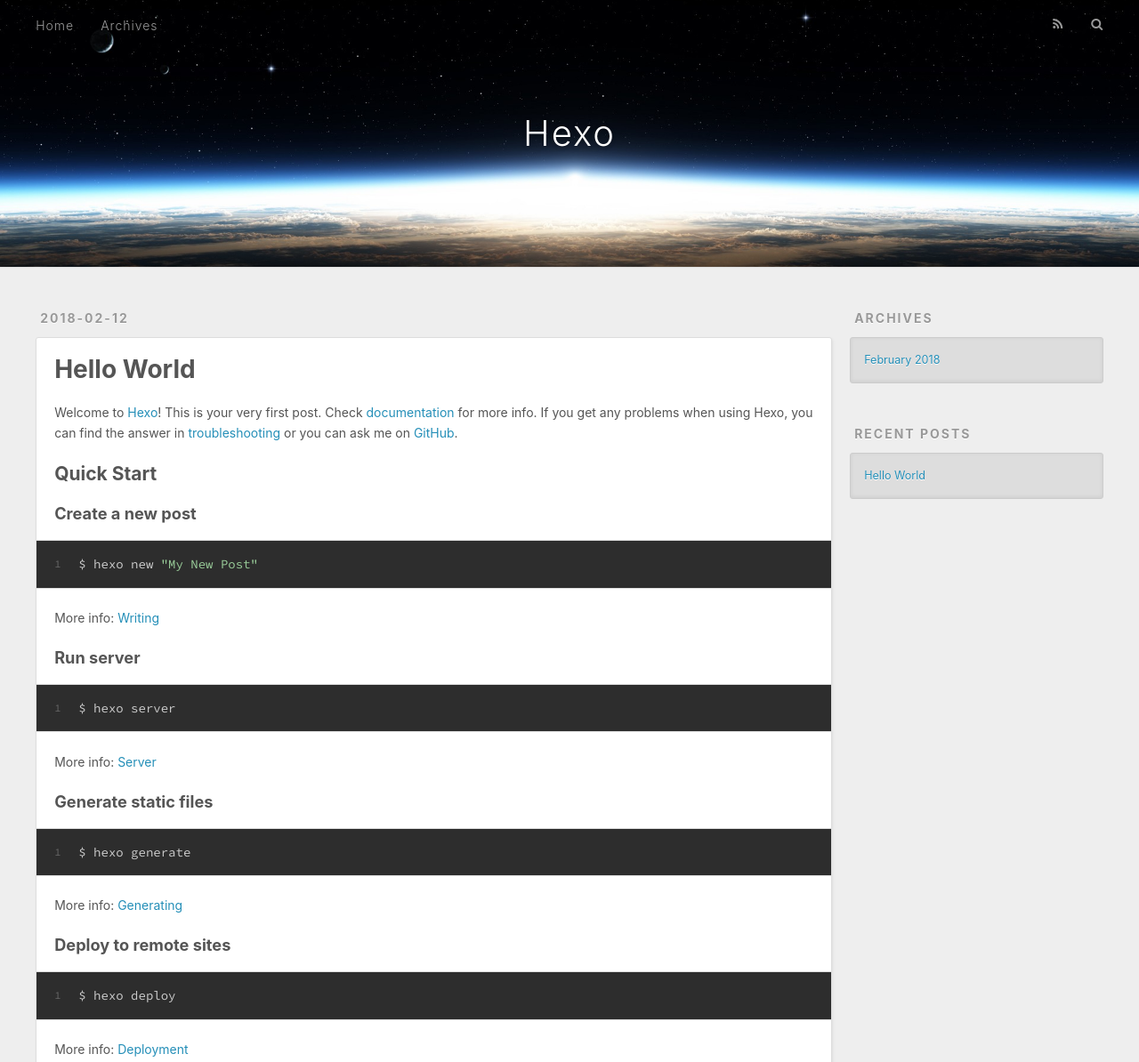
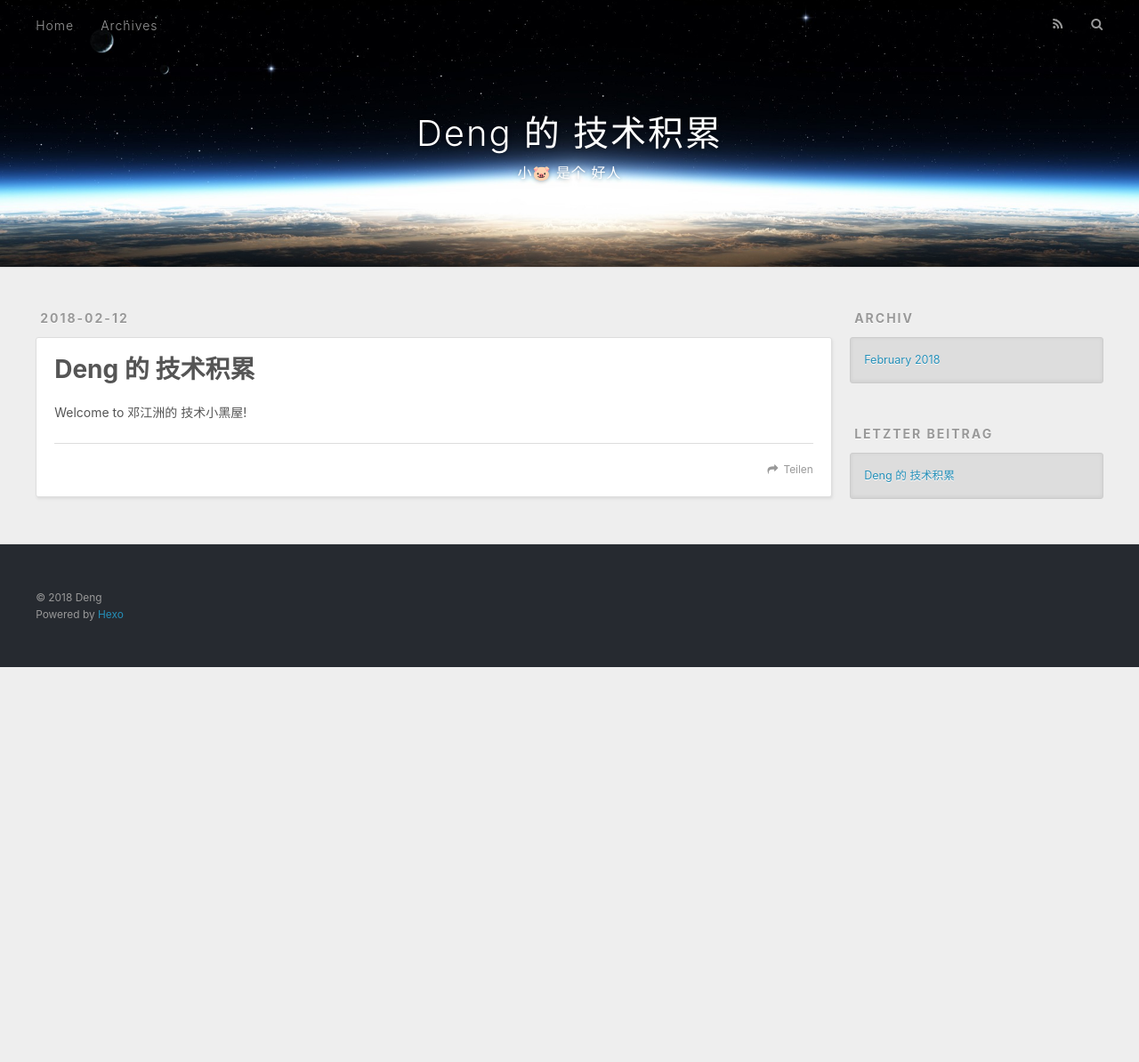
Before and after one commit to dengV/dengV.github.io, a plain HTML site: page 2018/02/12/hello-world/index.html in a window 1280 px wide. Shown: the top 1194 px of the page at 89% size. After the commit the page ends 800 px from the top, so only its background shows below. Drawn offline with nearby package versions, Linux system fonts and the light colour scheme.

Commit message:
Site updated: 2018-02-12 11:24:23

```diff
--- a/2018/02/12/hello-world/index.html
+++ b/2018/02/12/hello-world/index.html
@@ -5,20 +5,20 @@
 
 
 
-  <title>Hello World | Hexo</title>
+  <title>Deng 的 技术积累 | Deng 的 技术积累</title>
   <meta name="viewport" content="width=device-width, initial-scale=1, maximum-scale=1">
-  <meta name="description" content="Welcome to Hexo! This is your very first post. Check documentation for more info. If you get any problems when using Hexo, you can find the answer in troubleshooting or you can ask me on GitHub. Quick">
+  <meta name="description" content="Welcome to 邓江洲的 技术小黑屋!">
 <meta property="og:type" content="article">
-<meta property="og:title" content="Hello World">
+<meta property="og:title" content="Deng 的 技术积累">
 <meta property="og:url" content="http://yoursite.com/2018/02/12/hello-world/index.html">
-<meta property="og:site_name" content="Hexo">
-<meta property="og:description" content="Welcome to Hexo! This is your very first post. Check documentation for more info. If you get any problems when using Hexo, you can find the answer in troubleshooting or you can ask me on GitHub. Quick">
-<meta property="og:updated_time" content="2018-02-12T01:48:39.472Z">
+<meta property="og:site_name" content="Deng 的 技术积累">
+<meta property="og:description" content="Welcome to 邓江洲的 技术小黑屋!">
+<meta property="og:updated_time" content="2018-02-12T03:20:27.000Z">
 <meta name="twitter:card" content="summary">
-<meta name="twitter:title" content="Hello World">
-<meta name="twitter:description" content="Welcome to Hexo! This is your very first post. Check documentation for more info. If you get any problems when using Hexo, you can find the answer in troubleshooting or you can ask me on GitHub. Quick">
+<meta name="twitter:title" content="Deng 的 技术积累">
+<meta name="twitter:description" content="Welcome to 邓江洲的 技术小黑屋!">
 
-    <link rel="alternate" href="/atom.xml" title="Hexo" type="application/atom+xml">
+    <link rel="alternate" href="/atom.xml" title="Deng 的 技术积累" type="application/atom+xml">
 
 
     <link rel="icon" href="/favicon.png">
@@ -37,8 +37,12 @@
   <div id="header-outer" class="outer">
     <div id="header-title" class="inner">
       <h1 id="logo-wrap">
-        <a href="/" id="logo">Hexo</a>
+        <a href="/" id="logo">Deng 的 技术积累</a>
       </h1>
+
+        <h2 id="subtitle-wrap">
+          <a href="/" id="subtitle">小🐷 是个 好人</a>
+        </h2>
 
     </div>
     <div id="header-inner" class="inner">
@@ -54,7 +58,7 @@
 
           <a id="nav-rss-link" class="nav-icon" href="/atom.xml" title="RSS Feed"></a>
 
-        <a id="nav-search-btn" class="nav-icon" title="Search"></a>
+        <a id="nav-search-btn" class="nav-icon" title="Suche"></a>
       </nav>
       <div id="search-form-wrap">
         <form action="//google.com/search" method="get" accept-charset="UTF-8" class="search-form"><input type="search" name="q" class="search-form-input" placeholder="Search"><button type="submit" class="search-form-submit">&#xF002;</button><input type="hidden" name="sitesearch" value="http://yoursite.com"></form>
@@ -77,7 +81,7 @@
 
 
     <h1 class="article-title" itemprop="name">
-      Hello World
+      Deng 的 技术积累
     </h1>
 
 
@@ -85,20 +89,12 @@
 
     <div class="article-entry" itemprop="articleBody">
 
-        <p>Welcome to <a href="https://hexo.io/" target="_blank" rel="noopener">Hexo</a>! This is your very first post. Check <a href="https://hexo.io/docs/" target="_blank" rel="noopener">documentation</a> for more info. If you get any problems when using Hexo, you can find the answer in <a href="https://hexo.io/docs/troubleshooting.html" target="_blank" rel="noopener">troubleshooting</a> or you can ask me on <a href="https://github.com/hexojs/hexo/issues" target="_blank" rel="noopener">GitHub</a>.</p>
-<h2 id="Quick-Start"><a href="#Quick-Start" class="headerlink" title="Quick Start"></a>Quick Start</h2><h3 id="Create-a-new-post"><a href="#Create-a-new-post" class="headerlink" title="Create a new post"></a>Create a new post</h3><figure class="highlight bash"><table><tr><td class="gutter"><pre><span class="line">1</span><br></pre></td><td class="code"><pre><span class="line">$ hexo new <span class="string">"My New Post"</span></span><br></pre></td></tr></table></figure>
-<p>More info: <a href="https://hexo.io/docs/writing.html" target="_blank" rel="noopener">Writing</a></p>
-<h3 id="Run-server"><a href="#Run-server" class="headerlink" title="Run server"></a>Run server</h3><figure class="highlight bash"><table><tr><td class="gutter"><pre><span class="line">1</span><br></pre></td><td class="code"><pre><span class="line">$ hexo server</span><br></pre></td></tr></table></figure>
-<p>More info: <a href="https://hexo.io/docs/server.html" target="_blank" rel="noopener">Server</a></p>
-<h3 id="Generate-static-files"><a href="#Generate-static-files" class="headerlink" title="Generate static files"></a>Generate static files</h3><figure class="highlight bash"><table><tr><td class="gutter"><pre><span class="line">1</span><br></pre></td><td class="code"><pre><span class="line">$ hexo generate</span><br></pre></td></tr></table></figure>
-<p>More info: <a href="https://hexo.io/docs/generating.html" target="_blank" rel="noopener">Generating</a></p>
-<h3 id="Deploy-to-remote-sites"><a href="#Deploy-to-remote-sites" class="headerlink" title="Deploy to remote sites"></a>Deploy to remote sites</h3><figure class="highlight bash"><table><tr><td class="gutter"><pre><span class="line">1</span><br></pre></td><td class="code"><pre><span class="line">$ hexo deploy</span><br></pre></td></tr></table></figure>
-<p>More info: <a href="https://hexo.io/docs/deployment.html" target="_blank" rel="noopener">Deployment</a></p>
+        <p>Welcome to 邓江洲的 技术小黑屋!</p>
 
 
     </div>
     <footer class="article-footer">
-      <a data-url="http://yoursite.com/2018/02/12/hello-world/" data-id="cjdjkaab20000723yn8sk3fn6" class="article-share-link">Share</a>
+      <a data-url="http://yoursite.com/2018/02/12/hello-world/" data-id="cjdjnm2z90000o93yryv4ko5i" class="article-share-link">Teilen</a>
 
 
     </footer>
@@ -122,7 +118,7 @@
 
 
   <div class="widget-wrap">
-    <h3 class="widget-title">Archives</h3>
+    <h3 class="widget-title">Archiv</h3>
     <div class="widget">
       <ul class="archive-list"><li class="archive-list-item"><a class="archive-list-link" href="/archives/2018/02/">February 2018</a></li></ul>
     </div>
@@ -132,12 +128,12 @@
 
 
   <div class="widget-wrap">
-    <h3 class="widget-title">Recent Posts</h3>
+    <h3 class="widget-title">letzter Beitrag</h3>
     <div class="widget">
       <ul>
 
           <li>
-            <a href="/2018/02/12/hello-world/">Hello World</a>
+            <a href="/2018/02/12/hello-world/">Deng 的 技术积累</a>
           </li>
 
       </ul>
@@ -152,7 +148,7 @@
 
   <div class="outer">
     <div id="footer-info" class="inner">
-      &copy; 2018 John Doe<br>
+      &copy; 2018 Deng<br>
       Powered by <a href="http://hexo.io/" target="_blank">Hexo</a>
     </div>
   </div>
```
Also changed, not shown: archives/2018/02/index.html (+20 -13 lines), archives/2018/index.html (+20 -13 lines), archives/index.html (+20 -13 lines), index.html (+22 -23 lines).
